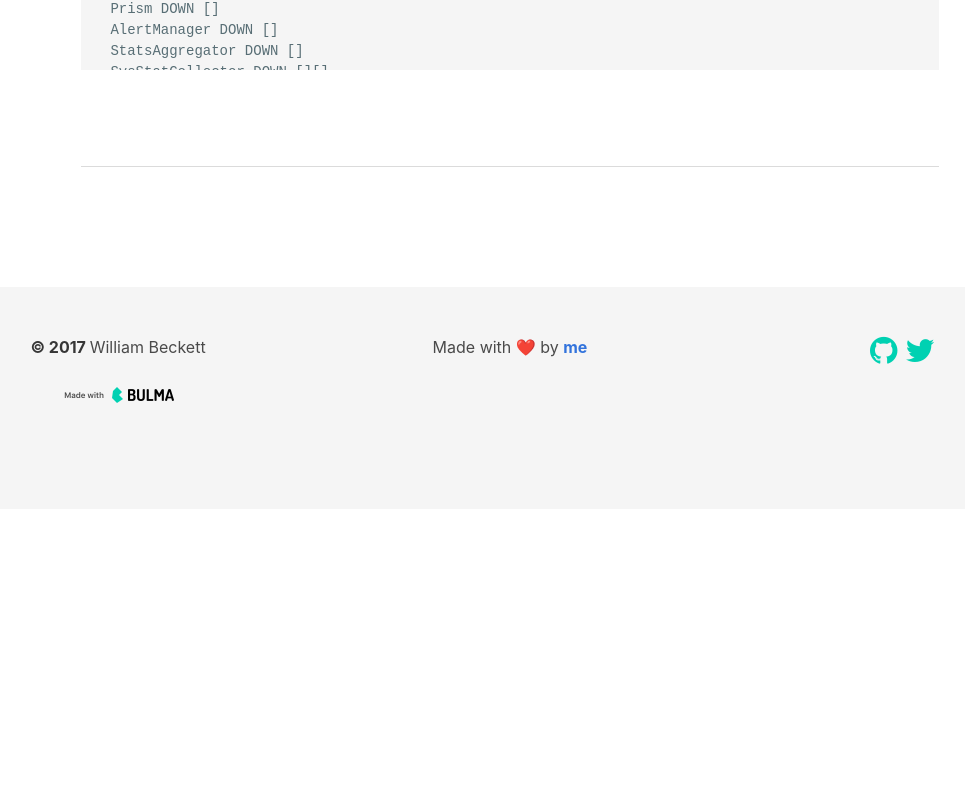
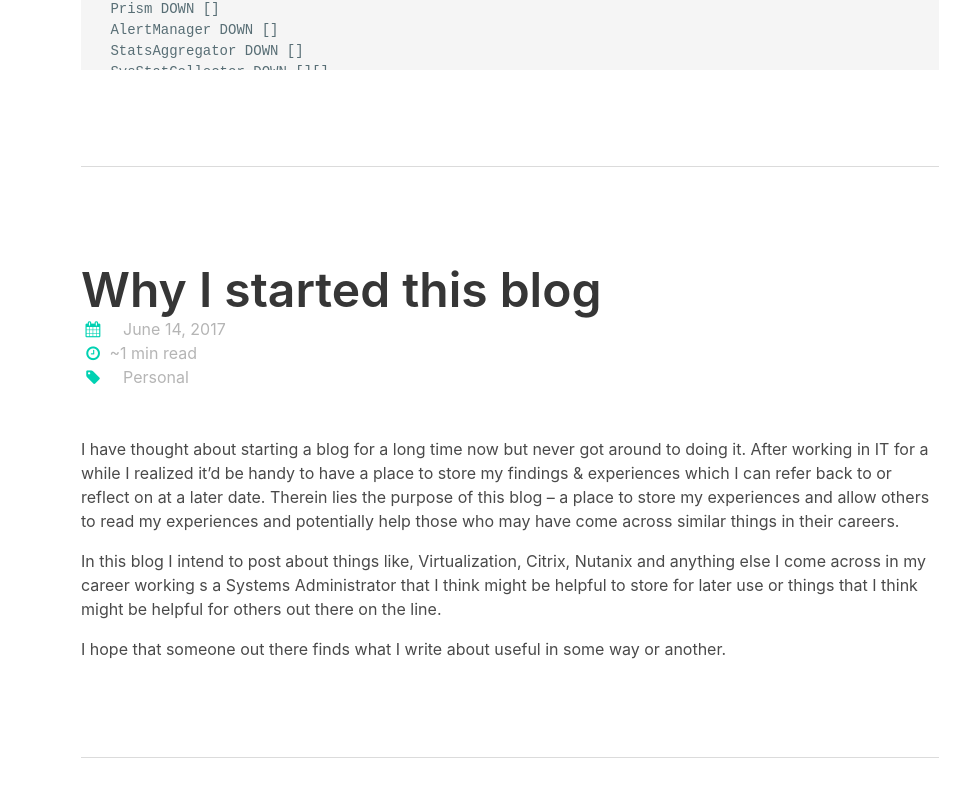
Before and after one commit to wjbeckett/blog, a Jekyll site: the page built from index.html, in a window 1280 px wide and 900 px high, scrolled down 12206 px. Shown: the top 797 px of the window, without its empty margins (130-1095 px from the left). Built offline with Jekyll 4.4.1, drawn with Linux system fonts in a browser that asks for light colours; before the commit the page ends 12715 px from its top, so only the background shows below that.

Commit message:
added personal blog post

```diff
--- a/_layouts/category.html
+++ b/_layouts/category.html
@@ -3,7 +3,7 @@ layout: default
 ---
 
 <div class="container">
-    {% include navbar.html id="Index" transparent=true boxed=true %}
+    {% include navbar.html boxed=true %}
   </div>
 
     <section class="section">
--- /dev/null
+++ b/_posts/2017-06-14-why-i-started-this-blog.md
@@ -0,0 +1,19 @@
+---
+title: "Why I started this blog"
+layout: post
+introduction: "I have thought about starting a blog for a long time now but never got around to doing it. After working in IT for a while I realized it’d be handy to have a place to store my findings & experiences which I can refer back to or reflect on at a later date."
+name: "Why I started this blog"
+date: 2017-06-14
+last_modified_at:
+permalink: /2017/06/why-i-started-this-blog
+categories: [personal]
+read_time: false
+---
+
+I have thought about starting a blog for a long time now but never got around to doing it. After working in IT for a while I realized it’d be handy to have a place to store my findings & experiences which I can refer back to or reflect on at a later date. Therein lies the purpose of this blog – a place to store my experiences and allow others to read my experiences and potentially help those who may have come across similar things in their careers.
+
+
+In this blog I intend to post about things like, Virtualization, Citrix, Nutanix and anything else I come across in my career working s a Systems Administrator that I think might be helpful to store for later use or things that I think might be helpful for others out there on the line.
+
+
+I hope that someone out there finds what I write about useful in some way or another.
```
